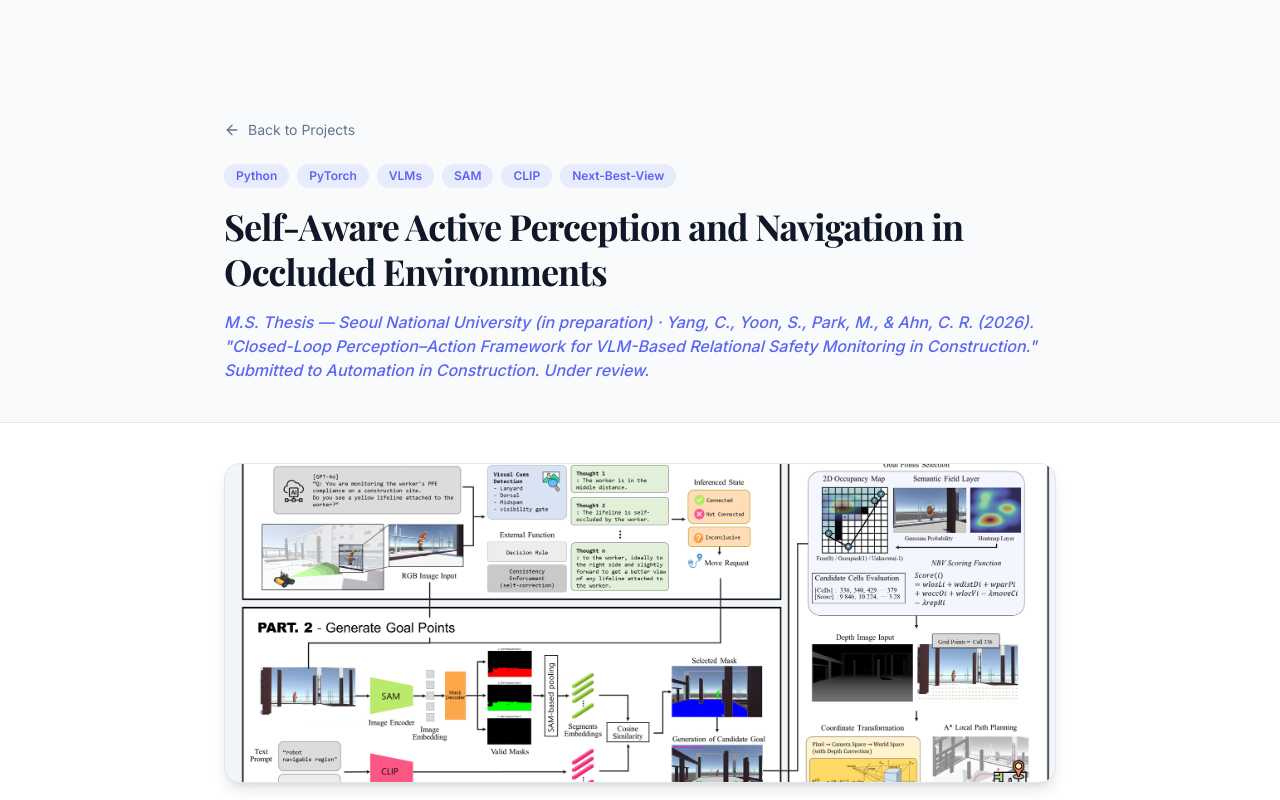
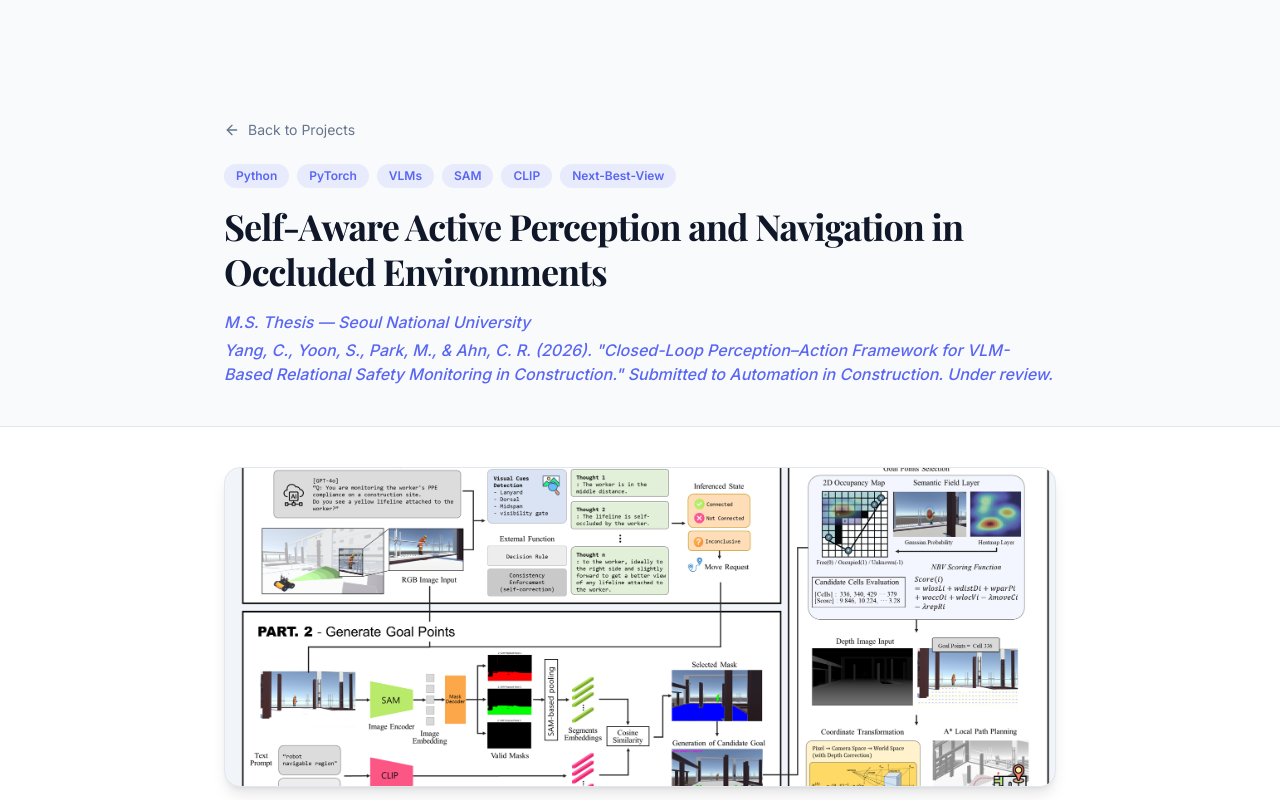
Before and after one commit to chaewony-17/chaewony-homepage, a React (Vite) app: page /projects/active-robot-vision in a window 1280 px wide. Shown: the top 800 px of the page. Built offline with nearby package versions, Linux system fonts and the light colour scheme; a web font is replaced by a local one.

Commit message:
Update-2

```diff
--- a/src/data/mock-data.ts
+++ b/src/data/mock-data.ts
@@ -84,7 +84,8 @@ export const PROJECTS = [
       motivation: "Construction-site monitoring is frequently hindered by occlusion, limited viewpoints, and reduced visual clarity at longer distances. Although prior studies have improved visibility through active sensing, they have not sufficiently addressed whether the visual evidence is reliable enough for safety-critical interpretation. This limitation is especially important in tasks such as lifeline inspection, where ambiguous observations should lead to cautious reasoning rather than overconfident classification.",
       methodology: "The framework first uses a VLM-based reasoning module to interpret visual evidence related to worker lifeline connection, while explicitly estimating perceptual uncertainty. Human annotation data are used to characterize viewpoint-dependent ambiguity and to assess whether the model's uncertainty behavior is aligned with human perception. When the observation remains inconclusive, an uncertainty-aware NBV planner selects a new viewpoint by considering semantic relevance, expected information gain, and motion cost, allowing the robot to iteratively reduce uncertainty through active repositioning.",
       results: "The proposed method improved both reasoning reliability and navigation performance. The VLM-based reasoning module substantially outperformed the prompt-only baseline and showed appropriate abstention behavior under ambiguous conditions. In addition, the uncertainty-driven NBV strategy achieved higher success in resolving uncertain observations than the RL-based comparison method. These findings support the effectiveness of combining self-aware reasoning with active viewpoint selection for more reliable construction safety monitoring.",
-      venue: "M.S. Thesis — Seoul National University (in preparation) · Yang, C., Yoon, S., Park, M., & Ahn, C. R. (2026). \"Closed-Loop Perception–Action Framework for VLM-Based Relational Safety Monitoring in Construction.\" Submitted to Automation in Construction. Under review.",
+      venue: "M.S. Thesis — Seoul National University",
+ relatedWork: "Yang, C., Yoon, S., Park, M., & Ahn, C. R. (2026). \"Closed-Loop Perception–Action Framework for VLM-Based Relational Safety Monitoring in Construction.\" Submitted to Automation in Construction. Under review.",
       tools: ["Python", "PyTorch", "Unity", "Vision-Language Models (VLMs)", "Segment Anything Model (SAM)", "CLIP", "Next-Best-View"],
       inProgress: true
     }
--- a/src/pages/ProjectDetail.tsx
+++ b/src/pages/ProjectDetail.tsx
@@ -48,6 +48,9 @@ export default function ProjectDetail() {
             {project.title}
           </h1>
           <p className="text-base text-primary font-medium italic">{details.venue}</p>
+	{details.relatedWork && (
+  	<p className="text-base text-primary font-medium italic mt-1">{details.relatedWork}</p>
+)}
         </div>
       </div>
 
```
